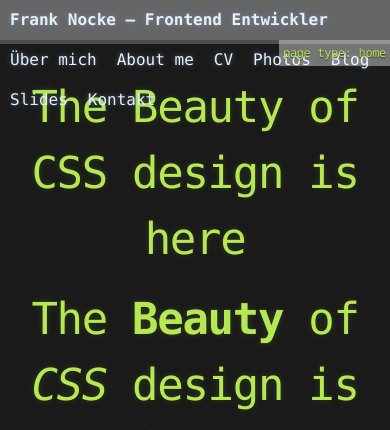
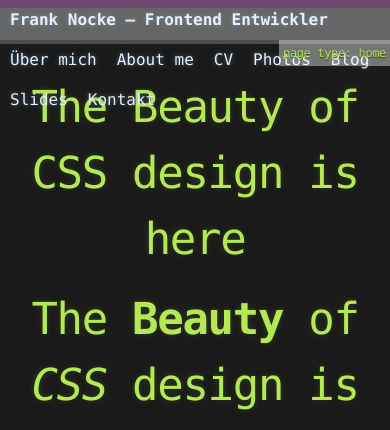
Before and after one commit to nocke/jekyll.nocke.de, a Jekyll site: the page built from index.md, in a window 390 px wide. Shown: the top 430 px of the page. Built offline with Jekyll 4.4.1, drawn with Linux system fonts in a browser that asks for light colours; our own code applies the rules of GitHub Pages for plain Markdown files.

Commit message:
debug elements (try2)

```diff
--- a/_sass/breakpoint.sass
+++ b/_sass/breakpoint.sass
@@ -1,7 +1,7 @@
 
 
 //        <────────┼───────────┼───────────┼────────────┤
-$breakpoints: ("xs": 480px, "m": 768px, "l": 960px, "xl": 1200px)
+$breakpoints: (s: 480px, m: 768px, l: 960px, xl: 1200px)
 
 =below($breakpoint)
   $value: map-get($breakpoints, $breakpoint)
--- a/_sass/debug.sass
+++ b/_sass/debug.sass
@@ -1,10 +1,28 @@
-#page-type
-    position: fixed
-    top: 4%
-    right: 0
-    z-index: 30
-    font-size: 1.2rem
-    @extend .shadow-tiny-text
-    color: $hackerGreen
-    background: rgba( white, .4 )
-    padding: 4px
+body  // TODO  body.debug
+
+    #page-type
+        position: fixed
+        top: 4%
+        right: 0
+        z-index: 30
+        font-size: 1.2rem
+        @extend .shadow-tiny-text
+        color: $hackerGreen
+        background: rgba( white, .4 )
+        padding: 4px
+
+    header:before
+        content: ''
+        display: block
+        position: fixed
+        width: 100%
+        height: 8px
+        background:     rgba( orange, .3)
+        +below(xl)
+            background: rgba( yellow, .3)
+        +below(l)
+            background: rgba( lawngreen, .3)
+        +below(m)
+            background: rgba( blue, .3)
+        +below(s)
+            background: rgba( purple, .3)
```
